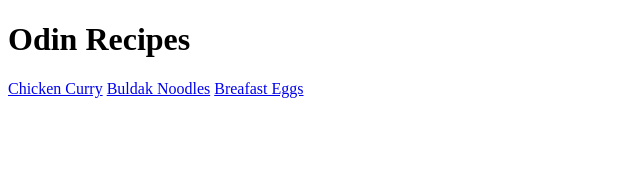
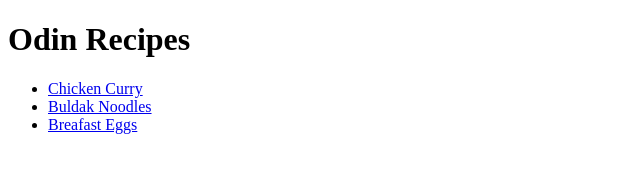
Before and after one commit to sanjito31/odin-recipes, a plain HTML site: page index.html in a window 1280 px wide. Shown: the whole page, without its empty margins (0-640 px from the left). Drawn offline with Linux system fonts and the light colour scheme.

Commit message:
Put recipes in unordered list on index

```diff
--- a/index.html
+++ b/index.html
@@ -9,8 +9,11 @@
 <body>
     <h1>Odin Recipes</h1>
 
-    <a href="recipes/chicken-curry.html">Chicken Curry</a>
-    <a href="recipes/buldak-noodles.html">Buldak Noodles</a>
-    <a href="recipes/breakfast-eggs">Breafast Eggs</a>
+    <ul>
+        <li><a href="recipes/chicken-curry.html">Chicken Curry</a></li>
+        <li><a href="recipes/buldak-noodles.html">Buldak Noodles</a></li>
+        <li><a href="recipes/breakfast-eggs">Breafast Eggs</a></li>
+    </ul>
+
 </body>
 </html>
```
